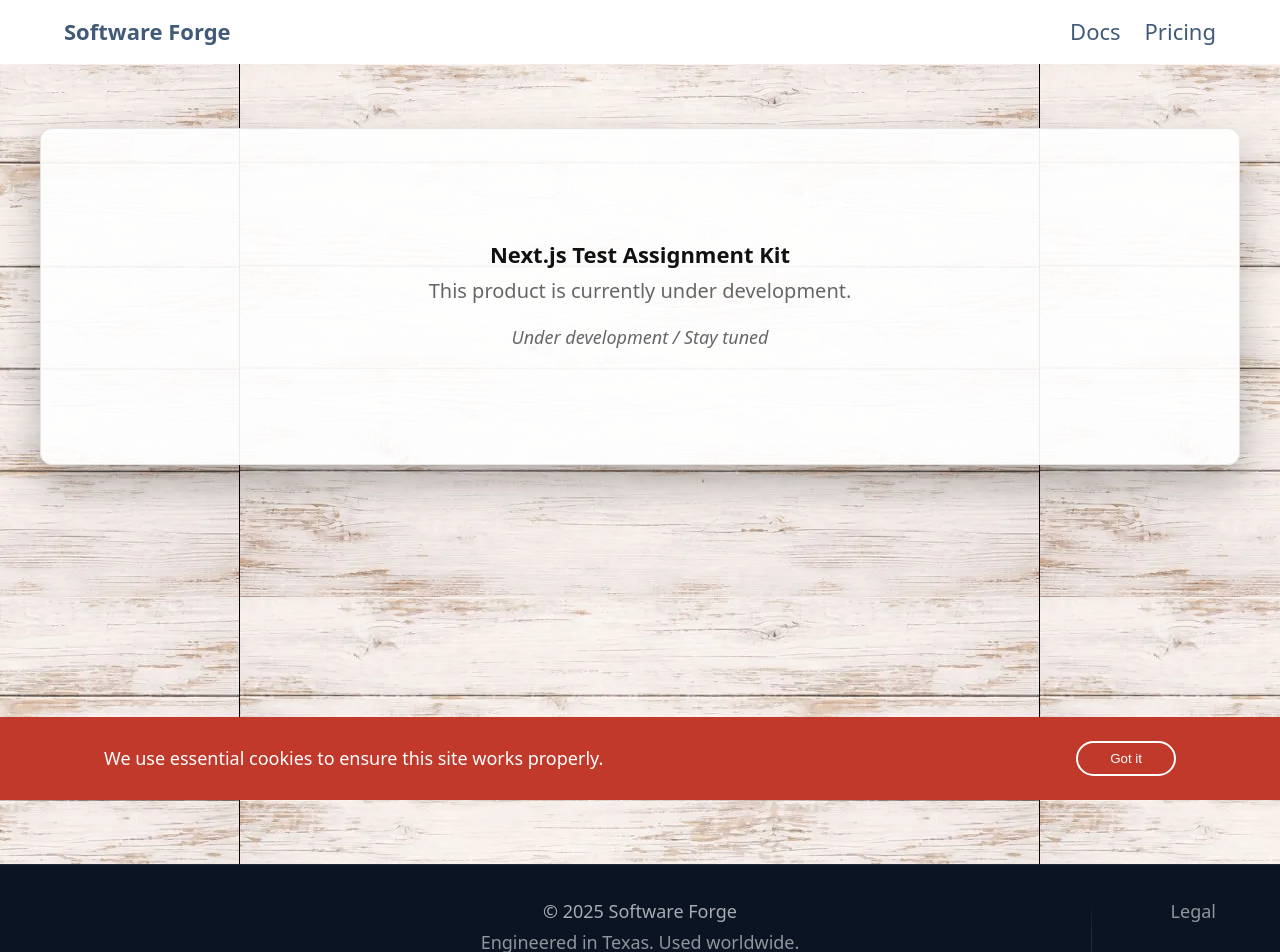
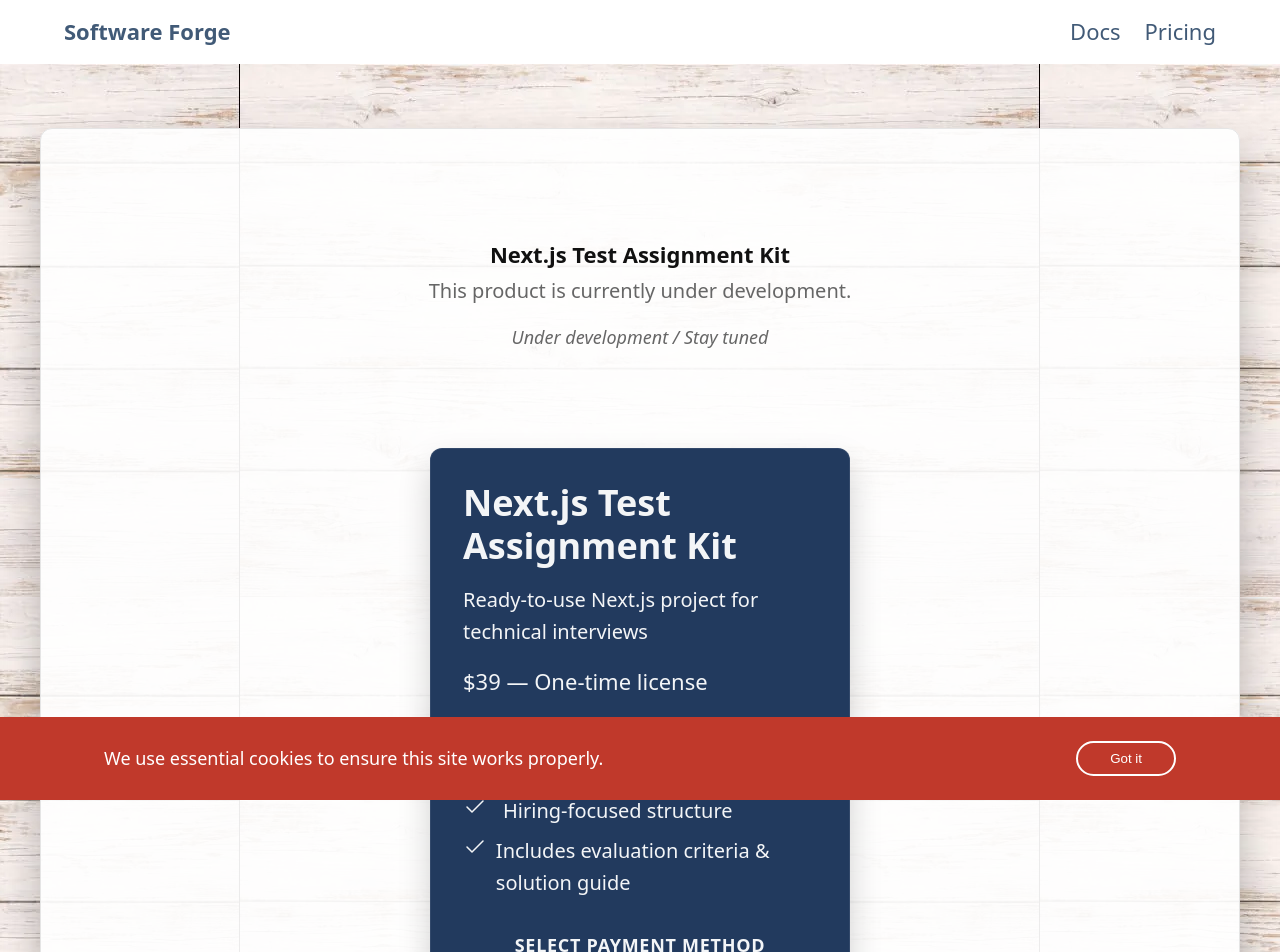
Before and after one commit to Grammeri/nextjs-landing, a Next.js app: page /products/nextjs-test-kit in a window 1280 px wide. Shown: the top 952 px of the page. Built offline with nearby package versions, Linux system fonts and the light colour scheme.

Commit message:
refactor: centralize Next.js Test Kit product content

```diff
--- /dev/null
+++ b/src/app/products/nextjs-test-kit/page.module.css
@@ -0,0 +1,20 @@
+.page {
+  display: flex;
+  flex-direction: column;
+  gap: var(--spacing-xl);
+}
+
+.statusSection {
+  display: grid;
+}
+
+.pricingSection {
+  display: grid;
+}
+
+.pricingWrapper {
+  display: grid;
+  grid-template-columns: minmax(0, 1fr);
+  max-width: var(--pricing-card-max-width);
+  margin: 0 auto;
+}
--- a/src/app/products/nextjs-test-kit/page.tsx
+++ b/src/app/products/nextjs-test-kit/page.tsx
@@ -1,10 +1,25 @@
+import { NEXTJS_TEST_KIT_PRODUCT_COPY } from '@/shared/config/products/nextjs-test-kit';
+import NextJsTestKitPricingCard from '@/shared/ui/product-pricing/NextJsTestKitPricingCard';
 import { UnderDevelopment } from '@/shared/ui/under-development';
+import styles from './page.module.css';
 
 export default function NextJsTestKitPage() {
   return (
-    <UnderDevelopment
-      title="Next.js Test Assignment Kit"
-      subtitle="This product is currently under development."
-    />
+    <main className={styles.page}>
+      <section className={styles.statusSection}>
+        <UnderDevelopment
+          title={NEXTJS_TEST_KIT_PRODUCT_COPY.underDevelopment.title}
+          subtitle={NEXTJS_TEST_KIT_PRODUCT_COPY.underDevelopment.subtitle}
+        />
+      </section>
+
+      <section className={styles.pricingSection}>
+        <div className="container-wide">
+          <div className={styles.pricingWrapper}>
+            <NextJsTestKitPricingCard />
+          </div>
+        </div>
+      </section>
+    </main>
   );
 }
--- a/src/shared/config/products/catalog.ts
+++ b/src/shared/config/products/catalog.ts
@@ -1,5 +1,6 @@
 import type { BillingProduct, BillingProvider } from '@/lib/billing';
 import { AUTHFORGE_PRODUCT_COPY } from '@/shared/config/products/authforge';
+import { NEXTJS_TEST_KIT_PRODUCT_COPY } from '@/shared/config/products/nextjs-test-kit';
 
 export type BillingCatalogItem = {
   provider: BillingProvider;
@@ -34,9 +35,8 @@ export const PRODUCTS_GRID_ITEMS: ProductGridItem[] = [
   },
   {
     href: '/products/nextjs-test-kit',
-    title: 'Next.js Test Assignment Kit',
-    description:
-      'Ready-to-use Next.js project for technical interviews and test assignments — with clean architecture, tooling, and real-world setup.',
+    title: NEXTJS_TEST_KIT_PRODUCT_COPY.name,
+    description: NEXTJS_TEST_KIT_PRODUCT_COPY.cardDescription,
   },
   {
     href: '/products/coming-soon',
--- /dev/null
+++ b/src/shared/config/products/nextjs-test-kit.ts
@@ -0,0 +1,30 @@
+import type { PricingCardProps } from '@/shared/ui/pricing-card';
+
+export const NEXTJS_TEST_KIT_PRODUCT_COPY = {
+  name: 'Next.js Test Assignment Kit',
+  shortDescription: 'Ready-to-use Next.js project for technical interviews',
+  cardDescription:
+    'Ready-to-use Next.js project for technical interviews and test assignments — with clean architecture, tooling, and real-world setup.',
+
+  underDevelopment: {
+    title: 'Next.js Test Assignment Kit',
+    subtitle: 'This product is currently under development.',
+  },
+
+  pricing: {
+    price: '$39 — One-time license',
+    features: [
+      'Real-world architecture',
+      'Clean tooling & setup',
+      'Hiring-focused structure',
+      'Includes evaluation criteria & solution guide',
+    ],
+  },
+} as const;
+
+export const NEXTJS_TEST_KIT_PRICING_CARD: PricingCardProps = {
+  title: NEXTJS_TEST_KIT_PRODUCT_COPY.name,
+  description: NEXTJS_TEST_KIT_PRODUCT_COPY.shortDescription,
+  price: NEXTJS_TEST_KIT_PRODUCT_COPY.pricing.price,
+  features: NEXTJS_TEST_KIT_PRODUCT_COPY.pricing.features.map((text) => ({ text })),
+};
--- a/src/shared/config/products/pricing.ts
+++ b/src/shared/config/products/pricing.ts
@@ -1,17 +1,8 @@
 import type { PricingCardProps } from '@/shared/ui/pricing-card';
 import { AUTHFORGE_PRICING_CARD } from './authforge';
+import { NEXTJS_TEST_KIT_PRICING_CARD } from './nextjs-test-kit';
 
 export const PRICING_CARDS: PricingCardProps[] = [
   AUTHFORGE_PRICING_CARD,
-  {
-    title: 'Next.js Test Assignment Kit',
-    description: 'Ready-to-use Next.js project for technical interviews',
-    price: '$39 — One-time license',
-    features: [
-      { text: 'Real-world architecture' },
-      { text: 'Clean tooling & setup' },
-      { text: 'Hiring-focused structure' },
-      { text: 'Includes evaluation criteria & solution guide' },
-    ],
-  },
+  NEXTJS_TEST_KIT_PRICING_CARD,
 ];
```
